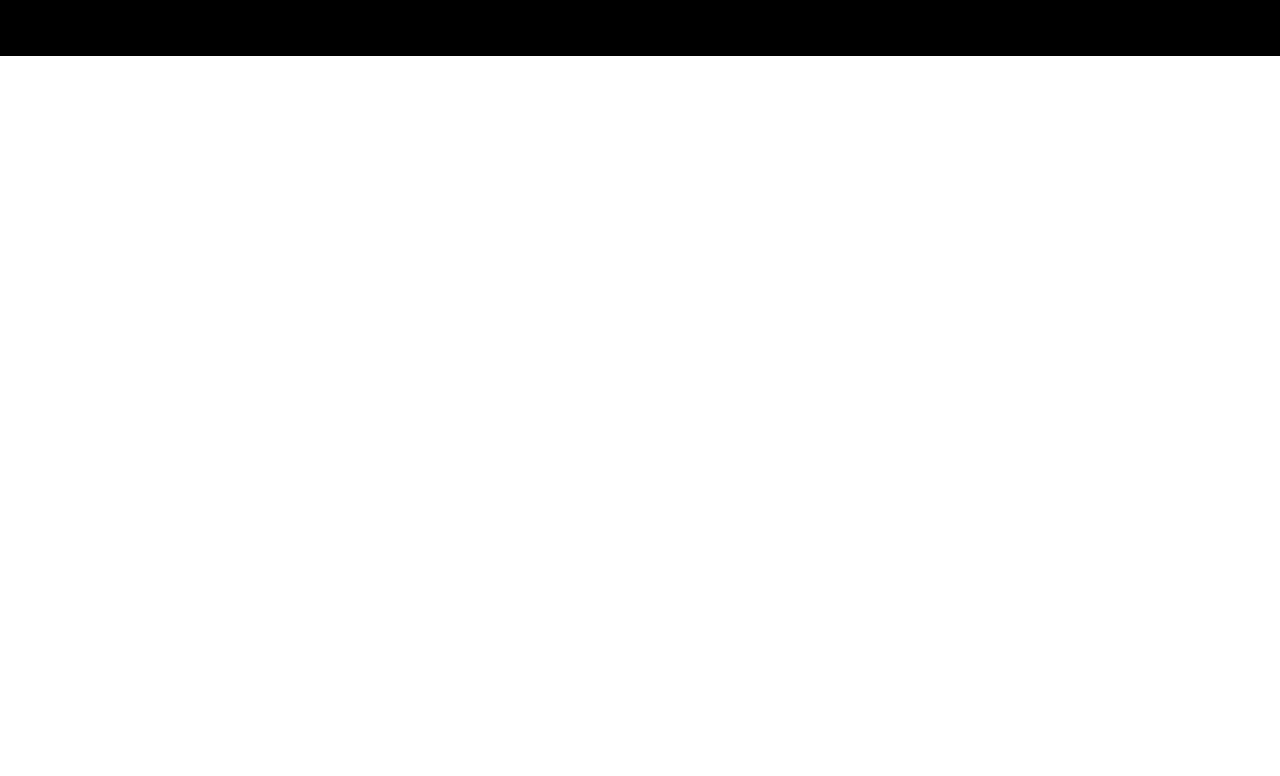
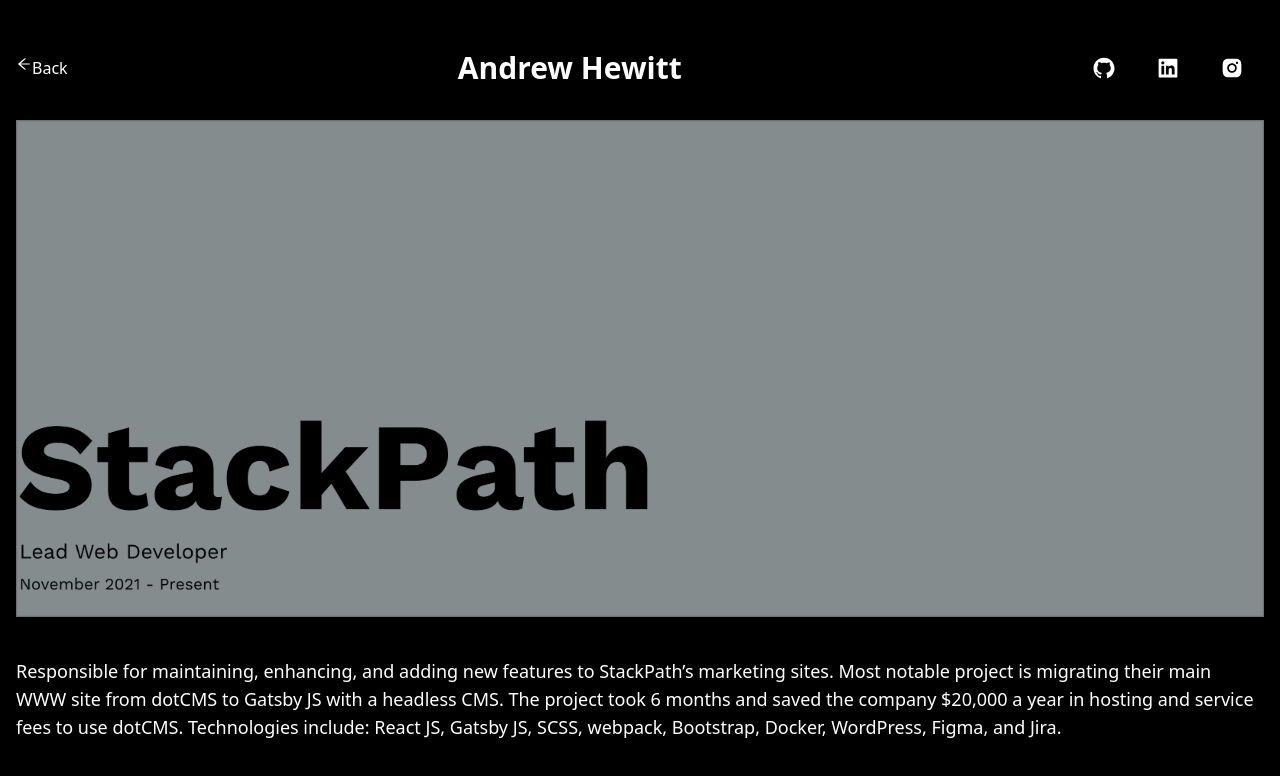
Before and after one commit to ayohdev/porfolio, a Next.js app: page /projects/stackpath in a window 1280 px wide. Shown: the top 776 px of the page. Built offline with nearby package versions, Linux system fonts and the light colour scheme.

Commit message:
Project Single

```diff
--- a/components/Projects/index.js
+++ b/components/Projects/index.js
@@ -1,13 +1,22 @@
 import Logo from '@/components/Logos';
+import Link from 'next/link';
 
 const Container = () => (
   <div className="projects mt-10">
     <h2 className="text-2xl font-bold mb-5">Projects</h2>
     <div className="grid grid-cols-2 md:grid-cols-6 gap-1">
-      <Logo logo="sp" width={50} />
-      <Logo logo="sf" width={145} />
-      <Logo logo="pace" width={85} />
-      <Logo logo="uber" width={85} />
+      <Link href="/projects/stackpath/">
+        <Logo logo="sp" width={50} />
+      </Link>
+      <Link href="/projects/statefarm/">
+        <Logo logo="sf" width={145} />
+      </Link>
+      <Link href="/projects/pace/">
+        <Logo logo="pace" width={85} />
+      </Link>
+      <Link href="/projects/uber/">
+        <Logo logo="uber" width={85} />
+      </Link>
     </div>
   </div>
 );
--- a/pages/projects/stackpath.tsx
+++ b/pages/projects/stackpath.tsx
@@ -1,14 +1,43 @@
 import Layout from '@/components/Layout';
 import Container from '@/components/Container';
+import Image from 'next/image';
+import sp from '@/assets/projects/placeholder-graphic.png';
+import Link from 'next/link';
+import { AiOutlineArrowLeft } from 'react-icons/ai';
+import SocialIcons from '@/components/SocialIcons';
 
-const Home = () => {
+const StackPath = () => {
   return (
     <Layout>
       <Container>
-        <h1>StackPath</h1>
+        <div className="columns-4 gap-10 flex justify-between items-center">
+          <Link href="/" className="text-white flex">
+            <AiOutlineArrowLeft fill="white" />
+            Back
+          </Link>
+          <h1 className="col-span-2 text-center text-white font-bold text-lg md:text-3xl ">
+            Andrew Hewitt
+          </h1>
+          <SocialIcons />
+        </div>
+
+        <Image
+          src={sp}
+          className="hero"
+          alt="Andrew Hewitt's Work on StackPath"
+          width={1920}
+        />
+        <p className="mt-10 text-white text-lg">
+          Responsible for maintaining, enhancing, and adding new features to
+          StackPath’s marketing sites. Most notable project is migrating their
+          main WWW site from dotCMS to Gatsby JS with a headless CMS. The
+          project took 6 months and saved the company $20,000 a year in hosting
+          and service fees to use dotCMS. Technologies include: React JS, Gatsby
+          JS, SCSS, webpack, Bootstrap, Docker, WordPress, Figma, and Jira.
+        </p>
       </Container>
     </Layout>
   );
 };
 
-export default Home;
+export default StackPath;
--- a/styles/global.css
+++ b/styles/global.css
@@ -1,6 +1,10 @@
 @tailwind base;
 @tailwind components;
 @tailwind utilities;
+
+body {
+    background-color: black;
+}
 
 .sidebar {
     height: 540px;
```
Also changed, not shown: assets/projects/placeholder-graphic.png (added).
